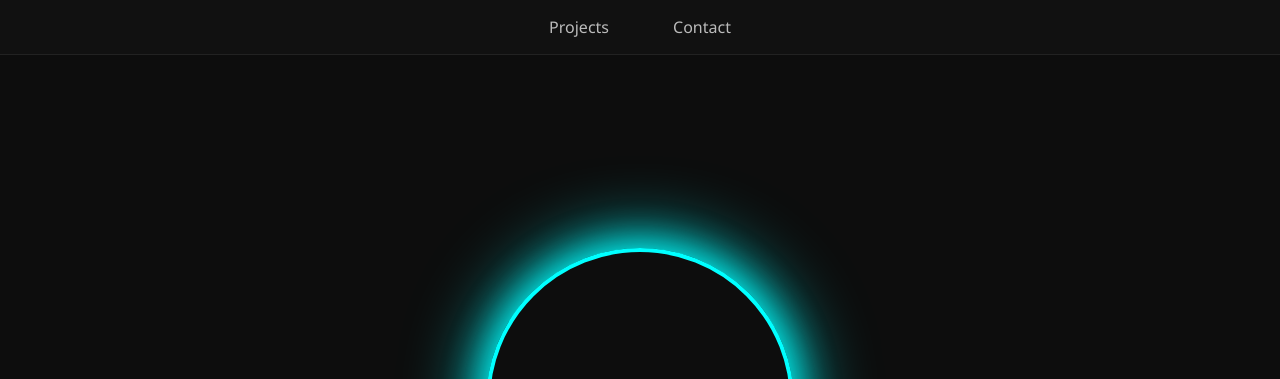
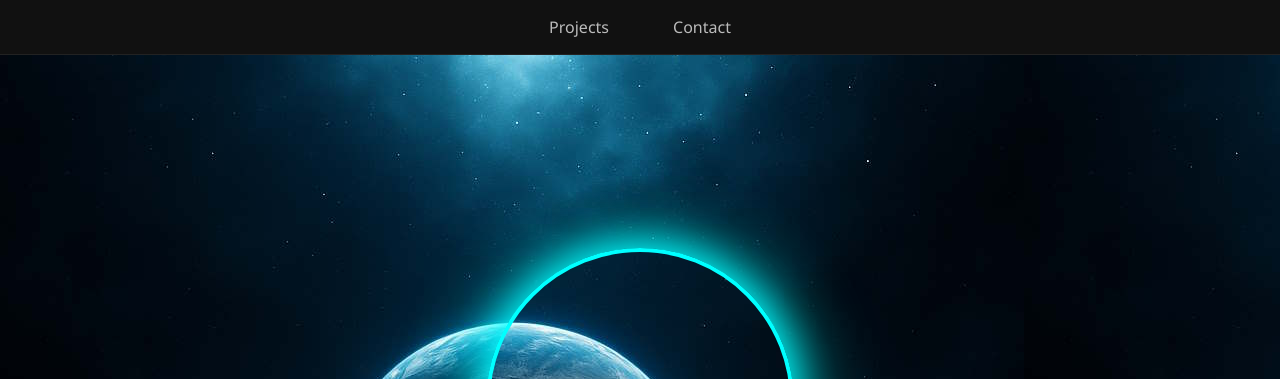
Before and after one commit to cardinaltroy/cardinaltroy.github.io, a plain HTML site: page index.html in a window 1280 px wide. Shown: the top 379 px of the page. Drawn offline with Linux system fonts and the light colour scheme.

Commit message:
Update index.html

```diff
--- a/index.html
+++ b/index.html
@@ -14,6 +14,7 @@
             display: flex;
             flex-direction: column;
             min-height: 100vh;
+            background-image: url('back.jpg');
         }
 
         nav {
```
